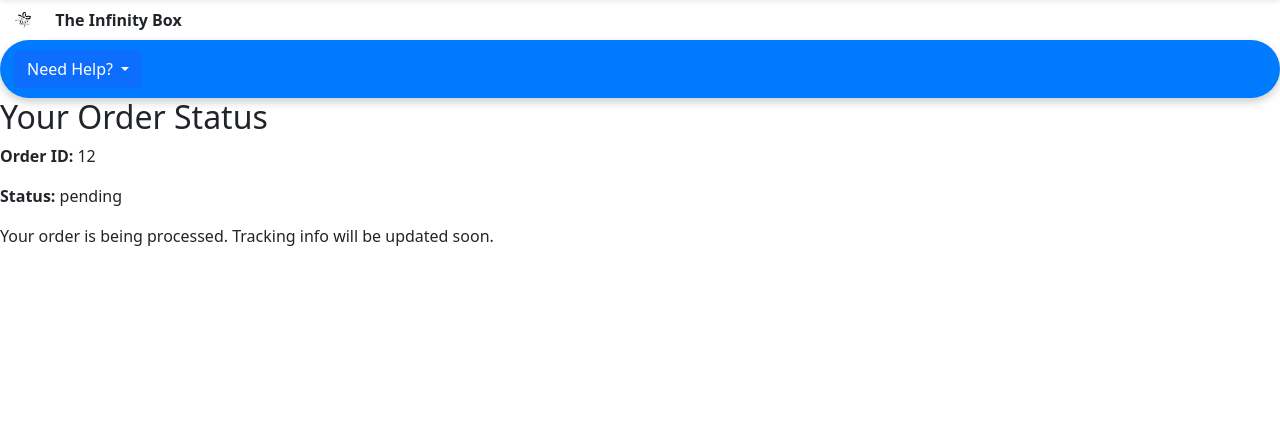
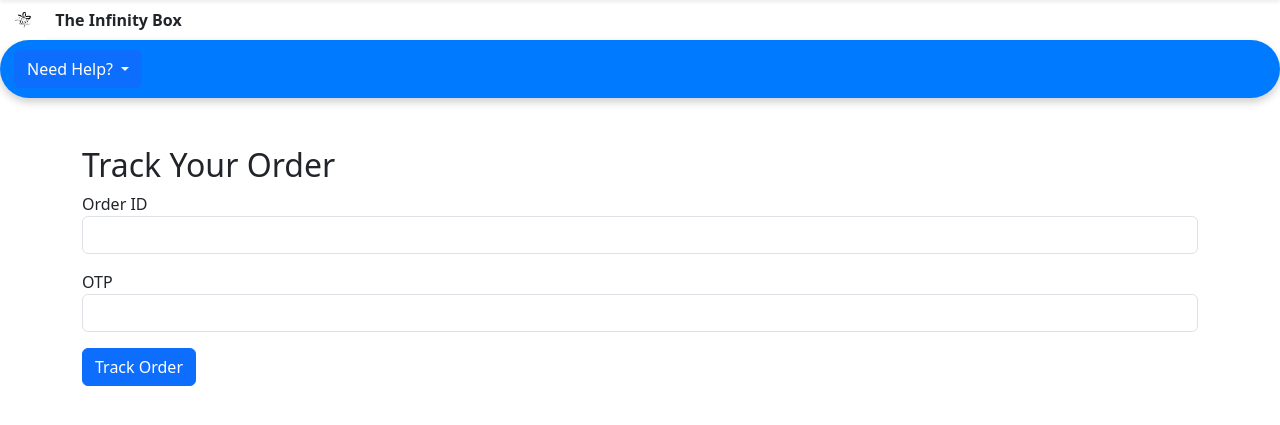
Before and after one commit to VishKhandelwal/GiftEcommerce, a Django app: page /orders/track/ in a window 1280 px wide. Shown: the part 66-491 px from the top of the page. Run offline with Django 5.2, Linux system fonts and the light colour scheme; a user stored in the database is signed in; data comes from the database, SQL or seed files in the repository; parts of the project's set-up code (start-up, migrations or seed data) failed here and were passed over.

Commit message:
Add track order page with OTP and Order ID verification

```diff
--- a/orders/templates/orders/track_order.html
+++ b/orders/templates/orders/track_order.html
@@ -1,24 +1,21 @@
-<!-- orders/templates/orders/track_order.html -->
-
-{% extends 'base.html' %}
+{% extends "base.html" %}
 {% block content %}
-
-<h2>Your Order Status</h2>
-
-{% if order %}
-  <p><strong>Order ID:</strong> {{ order.id }}</p>
-  <p><strong>Status:</strong> {{ order.status }}</p>
-
-  {% if order.courier_name %}
-    <p><strong>Courier:</strong> {{ order.courier_name }}</p>
-    <p><strong>Tracking Number:</strong> {{ order.tracking_number }}</p>
-    <p><strong>Estimated Delivery:</strong> {{ order.estimated_delivery }}</p>
-    <p><a href="https://track.aftership.com/{{ order.courier_name|lower }}/{{ order.tracking_number }}" target="_blank" class="btn btn-primary">Track Package</a></p>
-  {% else %}
-    <p>Your order is being processed. Tracking info will be updated soon.</p>
-  {% endif %}
-{% else %}
-  <p>No orders found.</p>
-{% endif %}
-
+<div class="container mt-5">
+  <h2>Track Your Order</h2>
+  <form method="post">
+    {% csrf_token %}
+    {% if error %}
+      <div class="alert alert-danger">{{ error }}</div>
+    {% endif %}
+    <div class="form-group">
+      <label for="order_id">Order ID</label>
+      <input type="text" name="order_id" id="order_id" class="form-control" required>
+    </div>
+    <div class="form-group mt-3">
+      <label for="otp">OTP</label>
+      <input type="text" name="otp" id="otp" class="form-control" required>
+    </div>
+    <button type="submit" class="btn btn-primary mt-3">Track Order</button>
+  </form>
+</div>
 {% endblock %}
--- a/orders/views.py
+++ b/orders/views.py
@@ -26,14 +26,19 @@ def order_summary_view(request):
 
 
 def track_order_view(request):
-    try:
-        order = Order.objects.filter(user=request.user).latest('order_date')
-    except Order.DoesNotExist:
-        order = None
+    if request.method == 'POST':
+        order_id = request.POST.get('order_id')
+        otp = request.POST.get('otp')
 
-    return render(request, 'orders/track_order.html', {
-        'order': order
-    })
+        try:
+            order = Order.objects.get(id=order_id, otp=otp)
+            return render(request, 'orders/order_tracking_result.html', {'order': order})
+        except Order.DoesNotExist:
+            return render(request, 'orders/track_order.html', {
+                'error': 'Invalid Order ID or OTP. Please try again.'
+            })
+
+    return render(request, 'orders/track_order.html')
 
 def my_orders_view(request):
     orders = Order.objects.filter(user=request.user).order_by('-created_at')
```
Also changed, not shown: orders/templates/orders/order_tracking_result.html (added, +12 -0 lines).
